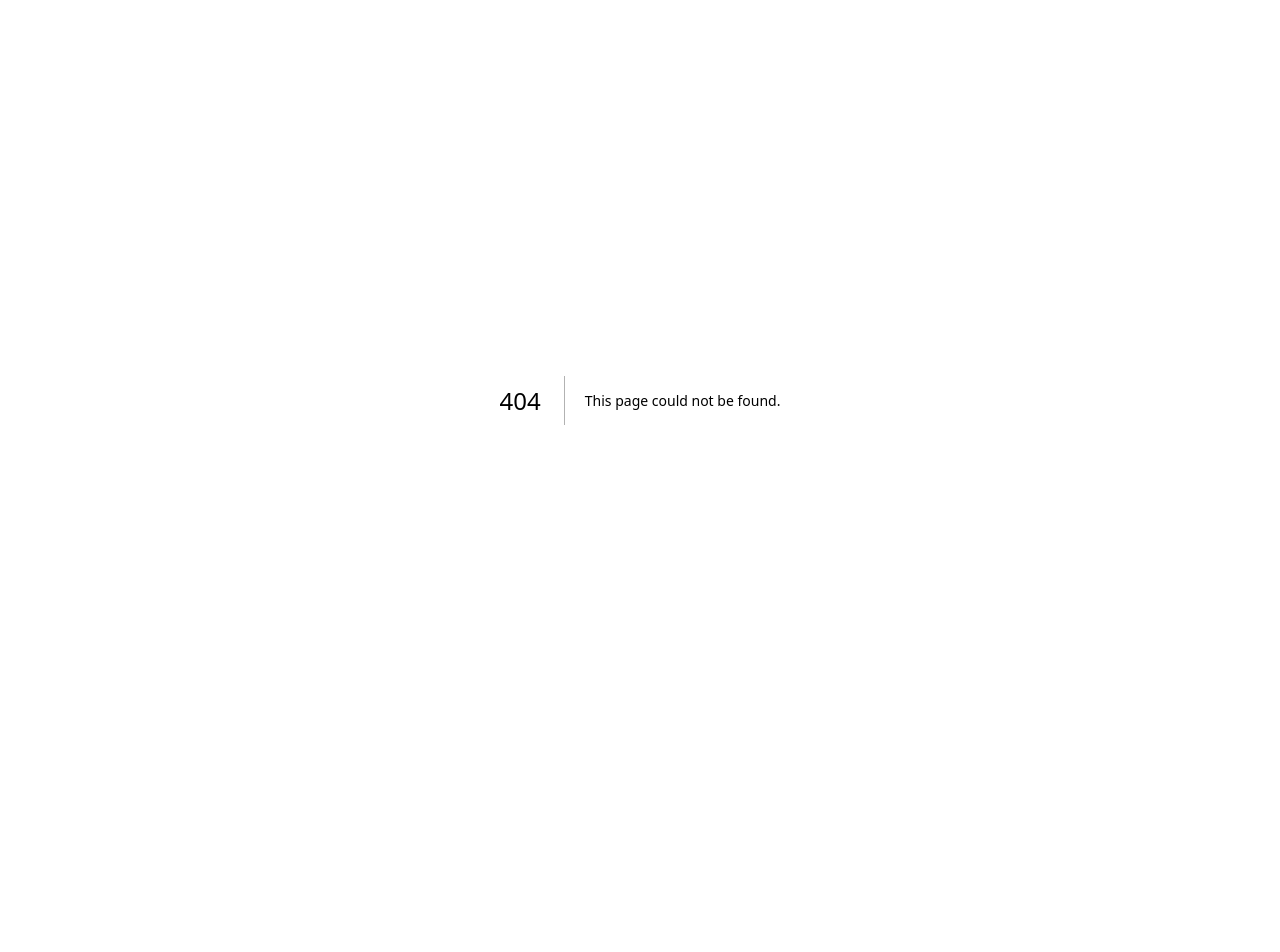
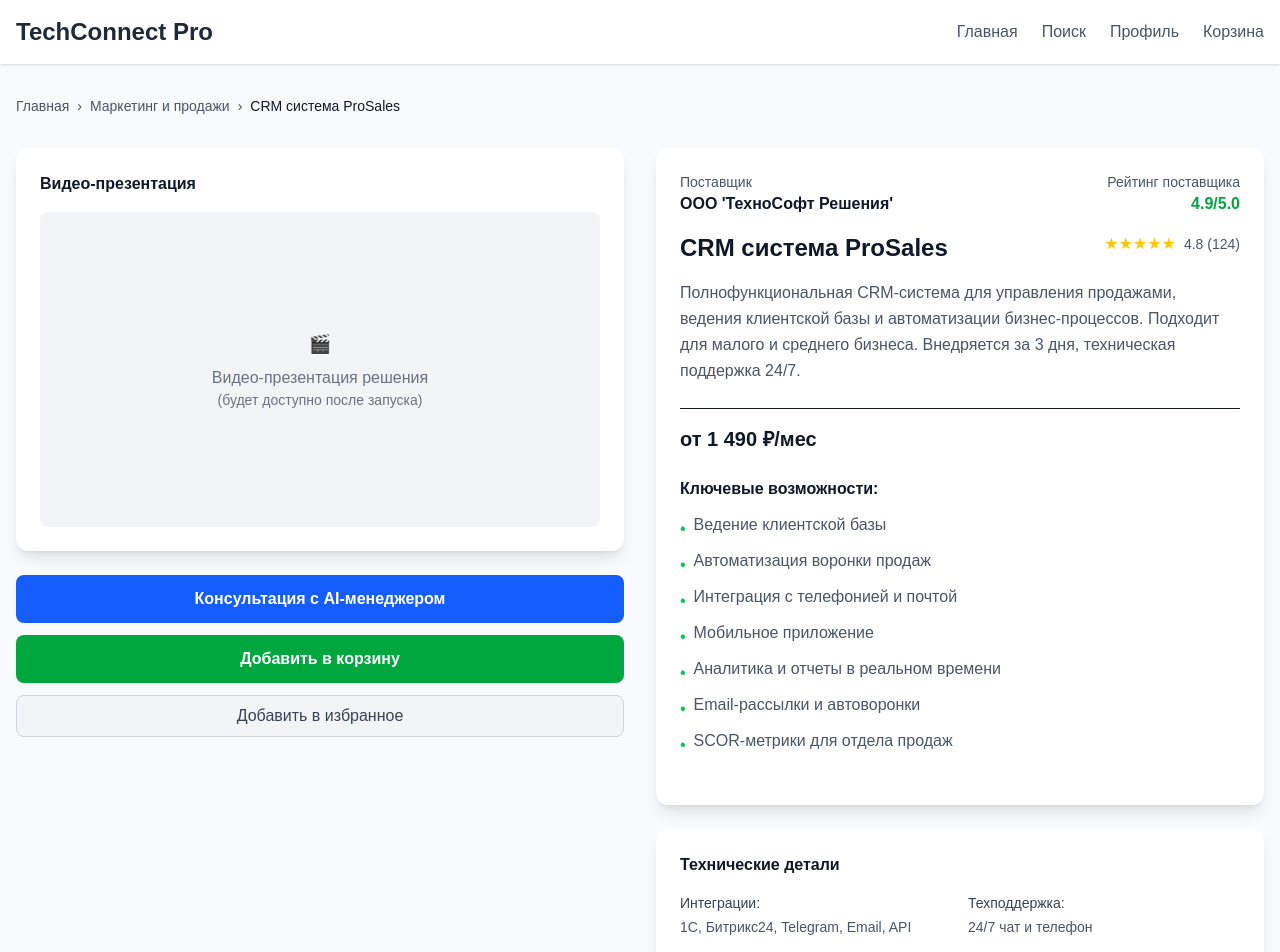
Before and after one commit to JAKLINE95/techconnect-pro, a Next.js app: page /product/1 in a window 1280 px wide. Before the commit this address had no page. Shown: the top 952 px of the page. Before the commit the page ends 800 px from the top, so only its background shows below. Built offline with nearby package versions, Linux system fonts and the light colour scheme.

Commit message:
Улучшена страница товара: добавлен поставщик, видео-блок, убраны иконки, оптимизированы кнопки

```diff
--- /dev/null
+++ b/app/product/[id]/page.tsx
@@ -0,0 +1,188 @@
+'use client';
+
+import { useState } from 'react';
+
+const productData = {
+  id: 1,
+  name: "CRM система ProSales",
+  description: "Автоматизация продаж и ведение клиентской базы",
+  fullDescription: "Полнофункциональная CRM-система для управления продажами, ведения клиентской базы и автоматизации бизнес-процессов. Подходит для малого и среднего бизнеса. Внедряется за 3 дня, техническая поддержка 24/7.",
+  category: "Маркетинг и продажи",
+  vendor: "ООО 'ТехноСофт Решения'",
+  vendorRating: 4.9,
+  price: "от 1 490 ₽/мес",
+  rating: 4.8,
+  reviews: 124,
+  features: [
+    "Ведение клиентской базы",
+    "Автоматизация воронки продаж",
+    "Интеграция с телефонией и почтой",
+    "Мобильное приложение",
+    "Аналитика и отчеты в реальном времени",
+    "Email-рассылки и автоворонки",
+    "SCOR-метрики для отдела продаж"
+  ],
+  integrations: ["1С", "Битрикс24", "Telegram", "Email", "API"],
+  support: "24/7 чат и телефон",
+  trial: "14 дней бесплатно",
+  implementation: "3-5 рабочих дней"
+};
+
+export default function ProductPage() {
+  const [isAIChatOpen, setIsAIChatOpen] = useState(false);
+
+  return (
+    <div className="min-h-screen bg-gray-50">
+      <header className="bg-white shadow-sm">
+        <div className="container mx-auto px-4 py-4 flex justify-between items-center">
+          <div className="text-2xl font-bold text-gray-800">TechConnect Pro</div>
+          <nav className="flex space-x-6">
+            <a href="/" className="text-gray-600 hover:text-blue-600">Главная</a>
+            <a href="#" className="text-gray-600 hover:text-blue-600">Поиск</a>
+            <a href="#" className="text-gray-600 hover:text-blue-600">Профиль</a>
+            <a href="#" className="text-gray-600 hover:text-blue-600">Корзина</a>
+          </nav>
+        </div>
+      </header>
+
+      <main className="container mx-auto px-4 py-8">
+        <nav className="flex items-center space-x-2 text-sm text-gray-600 mb-8">
+          <a href="/" className="hover:text-blue-600">Главная</a>
+          <span>›</span>
+          <a href="#" className="hover:text-blue-600">{productData.category}</a>
+          <span>›</span>
+          <span className="text-gray-900">{productData.name}</span>
+        </nav>
+
+        <div className="grid grid-cols-1 lg:grid-cols-2 gap-8 mb-12">
+          <div>
+            <div className="bg-white rounded-xl shadow-lg p-6 mb-6">
+              <h3 className="font-semibold text-gray-900 mb-4">Видео-презентация</h3>
+              <div className="bg-gray-100 rounded-lg aspect-video flex items-center justify-center">
+                <div className="text-center text-gray-500">
+                  <div className="text-lg mb-2">🎬</div>
+                  <p>Видео-презентация решения</p>
+                  <p className="text-sm">(будет доступно после запуска)</p>
+                </div>
+              </div>
+            </div>
+
+            <div className="space-y-3">
+              <button
+                onClick={() => setIsAIChatOpen(true)}
+                className="w-full bg-blue-600 text-white py-3 rounded-lg font-semibold hover:bg-blue-700 transition-colors"
+              >
+                Консультация с AI-менеджером
+              </button>
+              <button className="w-full bg-green-600 text-white py-3 rounded-lg font-semibold hover:bg-green-700 transition-colors">
+                Добавить в корзину
+              </button>
+              <button className="w-full bg-gray-100 text-gray-700 py-2 rounded-lg font-medium hover:bg-gray-200 transition-colors border border-gray-300">
+                Добавить в избранное
+              </button>
+            </div>
+          </div>
+
+          <div className="space-y-6">
+            <div className="bg-white rounded-xl shadow-lg p-6">
+              <div className="flex justify-between items-center mb-4">
+                <div>
+                  <div className="text-sm text-gray-600">Поставщик</div>
+                  <div className="font-semibold text-gray-900">{productData.vendor}</div>
+                </div>
+                <div className="text-right">
+                  <div className="text-sm text-gray-600">Рейтинг поставщика</div>
+                  <div className="font-semibold text-green-600">{productData.vendorRating}/5.0</div>
+                </div>
+              </div>
+
+              <div className="flex justify-between items-start mb-4">
+                <h1 className="text-2xl font-bold text-gray-900">
+                  {productData.name}
+                </h1>
+                <div className="flex items-center gap-2">
+                  <div className="flex text-yellow-400">
+                    {'★'.repeat(5)}
+                  </div>
+                  <span className="text-sm text-gray-600">
+                    {productData.rating} ({productData.reviews})
+                  </span>
+                </div>
+              </div>
+
+              <p className="text-gray-600 mb-6 leading-relaxed">
+                {productData.fullDescription}
+              </p>
+
+              <div className="text-xl font-bold text-gray-900 mb-6 border-t pt-4">
+                {productData.price}
+              </div>
+
+              <div className="mb-6">
+                <h3 className="font-semibold text-gray-900 mb-3">Ключевые возможности:</h3>
+                <ul className="space-y-2">
+                  {productData.features.map((feature, index) => (
+                    <li key={index} className="flex items-start gap-2 text-gray-600">
+                      <span className="text-green-500 mt-1">•</span>
+                      {feature}
+                    </li>
+                  ))}
+                </ul>
+              </div>
+            </div>
+
+            <div className="bg-white rounded-xl shadow-lg p-6">
+              <h3 className="font-semibold text-gray-900 mb-4">Технические детали</h3>
+              <div className="grid grid-cols-2 gap-4 text-sm">
+                <div>
+                  <span className="font-medium text-gray-700">Интеграции:</span>
+                  <div className="text-gray-600 mt-1">{productData.integrations.join(', ')}</div>
+                </div>
+                <div>
+                  <span className="font-medium text-gray-700">Техподдержка:</span>
+                  <div className="text-gray-600 mt-1">{productData.support}</div>
+                </div>
+                <div>
+                  <span className="font-medium text-gray-700">Тестовый период:</span>
+                  <div className="text-gray-600 mt-1">{productData.trial}</div>
+                </div>
+                <div>
+                  <span className="font-medium text-gray-700">Внедрение:</span>
+                  <div className="text-gray-600 mt-1">{productData.implementation}</div>
+                </div>
+              </div>
+            </div>
+          </div>
+        </div>
+
+        {isAIChatOpen && (
+          <div className="fixed inset-0 bg-gray-600 bg-opacity-30 flex items-center justify-center z-50">
+            <div className="bg-white rounded-xl p-6 w-full max-w-2xl mx-4">
+              <div className="flex justify-between items-center mb-4">
+                <h3 className="text-xl font-semibold">Консультация с AI-менеджером</h3>
+                <button
+                  onClick={() => setIsAIChatOpen(false)}
+                  className="text-gray-500 hover:text-gray-700 text-2xl"
+                >
+                  ×
+                </button>
+              </div>
+              <div className="bg-gray-50 rounded-lg p-4 mb-4">
+                <p className="text-gray-600 text-center">
+                  AI-консультант скоро будет доступен<br/>
+                  Сейчас мы работаем над этой функцией
+                </p>
+              </div>
+              <button
+                onClick={() => setIsAIChatOpen(false)}
+                className="w-full bg-blue-600 text-white py-3 rounded-lg font-semibold hover:bg-blue-700 transition-colors"
+              >
+                Понятно
+              </button>
+            </div>
+          </div>
+        )}
+      </main>
+    </div>
+  );
+}
```
